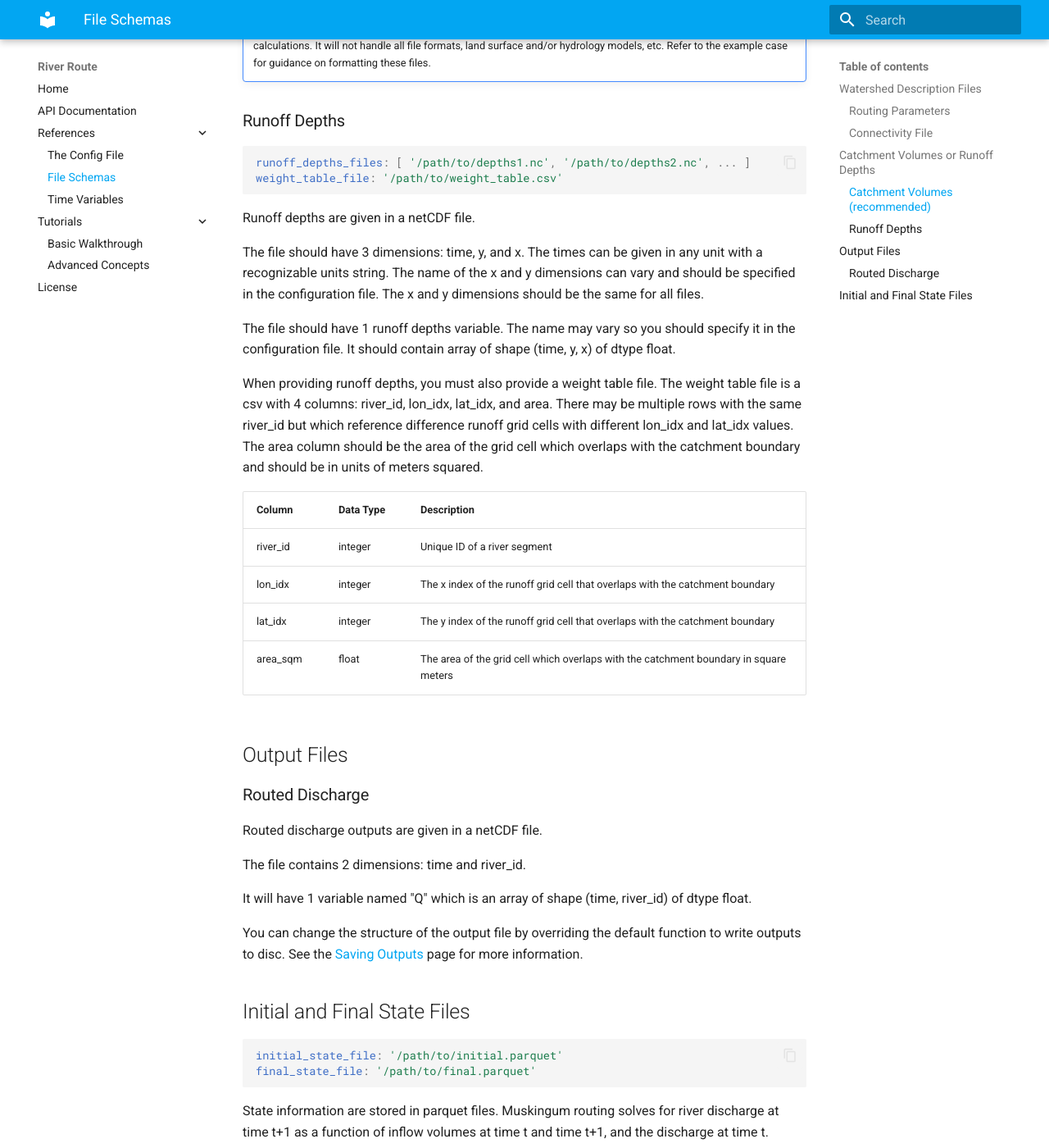
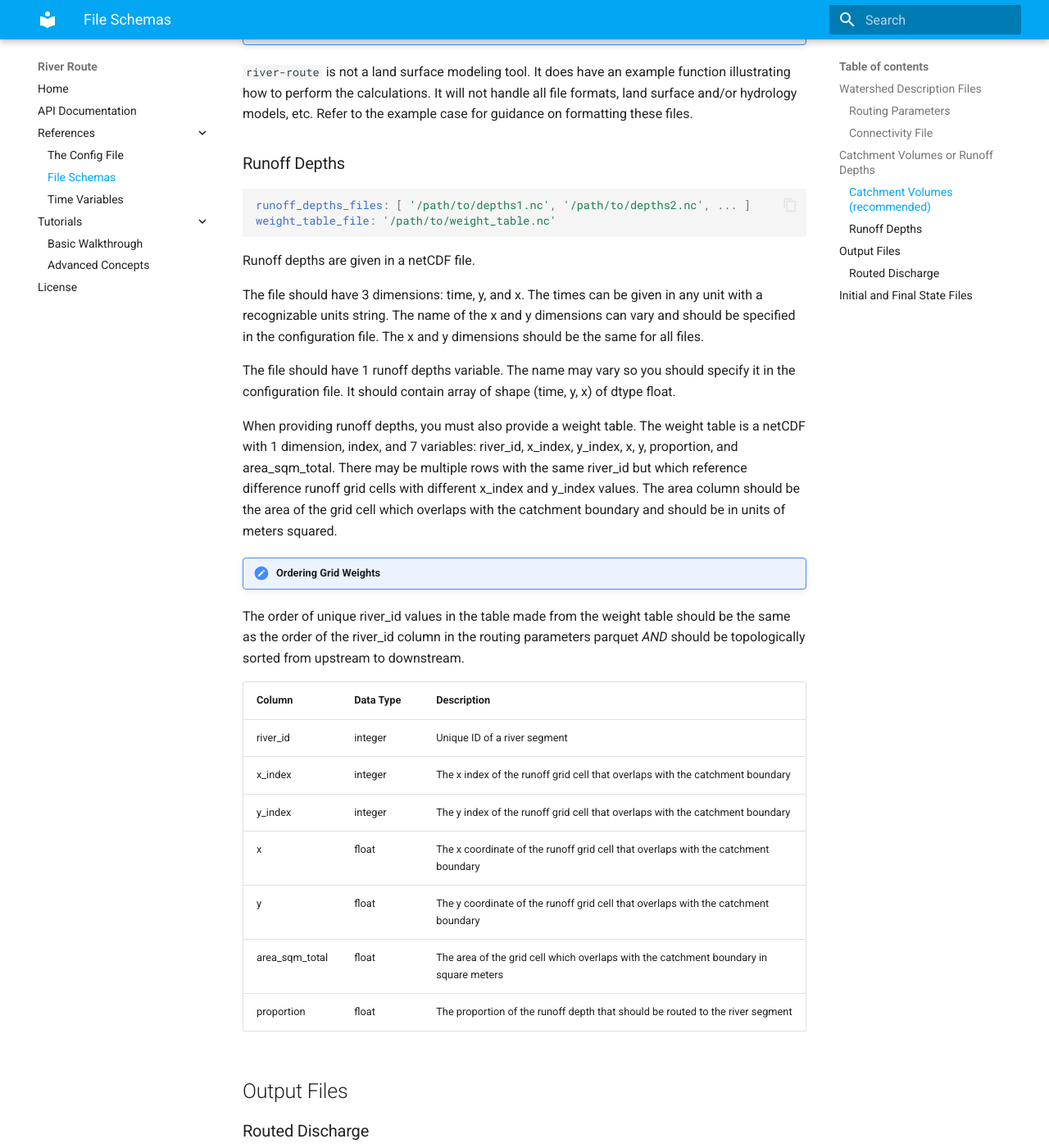
Before and after one commit to rileyhales/river-route, an MkDocs documentation site: the page built from docs/references/io-file-schema.md, in a window 1280 px wide and 1400 px high, scrolled down 2077 px. Shown: the whole window at 82% size. Built offline with MkDocs 1.6.1 and Material for MkDocs 9.7.7, drawn with Linux system fonts in a browser that asks for light colours.

Commit message:
Efficient catchment volumes (#41)

````diff
--- a/docs/references/io-file-schema.md
+++ b/docs/references/io-file-schema.md
@@ -9,11 +9,11 @@
 The routing parameters file is a parquet file. It has 3 columns and 1 row per river in the watershed. The index is
 ignored. The rows (rivers) ***must be sorted in topological order*** from upstream to downstream.
 
-| Column   | Data Type | Description                                                              |
-|----------|-----------|--------------------------------------------------------------------------|
-| river_id | integer   | Unique ID of a river segment                                             |
-| k        | float     | the k parameter of the Muskingum routing equation length / velocity      |
-| x        | float     | the x parameter of the Muskingum routing equation. x : [0, 0.5]          |
+| Column   | Data Type | Description                                                         |
+|----------|-----------|---------------------------------------------------------------------|
+| river_id | integer   | Unique ID of a river segment                                        |
+| k        | float     | the k parameter of the Muskingum routing equation length / velocity |
+| x        | float     | the x parameter of the Muskingum routing equation. x : [0, 0.5]     |
 
 ### Connectivity File
 
@@ -46,10 +46,10 @@
 2. Generate runoff depth grids and use zonal statistics to calculate catchment scale volumes.
 
 !!! warning "Runoff Depths Warning"
-    There is a wide variety of projections for the grid cells, different names of variables, various file formats, and
-    units of the runoff depths. For these reasons, you should be certain you can correctly calculate catchment volumes
-    from runoff depth grids separately before using the calculations performed by `river-route`. The routing class may
-    not correctly perform the conversions in all cases.
+There is a wide variety of projections for the grid cells, different names of variables, various file formats, and
+units of the runoff depths. For these reasons, you should be certain you can correctly calculate catchment volumes
+from runoff depth grids separately before using the calculations performed by `river-route`. The routing class may
+not correctly perform the conversions in all cases.
 
 ### Catchment Volumes (recommended)
 
@@ -66,15 +66,15 @@
 float.
 
 !!! note "Calculating Catchment Volumes"
-    `river-route` is not a land surface modeling tool. It does have an example function illustrating how to perform
-    the calculations. It will not handle all file formats, land surface and/or hydrology models, etc. Refer to the
-    example case for guidance on formatting these files.
+`river-route` is not a land surface modeling tool. It does have an example function illustrating how to perform
+the calculations. It will not handle all file formats, land surface and/or hydrology models, etc. Refer to the
+example case for guidance on formatting these files.
 
 ### Runoff Depths
 
 ```yaml
 runoff_depths_files: [ '/path/to/depths1.nc', '/path/to/depths2.nc', ... ]
-weight_table_file: '/path/to/weight_table.csv'
+weight_table_file: '/path/to/weight_table.nc'
 ```
 
 Runoff depths are given in a netCDF file.
@@ -86,18 +86,24 @@
 The file should have 1 runoff depths variable. The name may vary so you should specify it in the configuration file. It
 should contain array of shape (time, y, x) of dtype float.
 
-When providing runoff depths, you must also provide a weight table file. The weight table file is a csv with 4 columns:
-river_id, lon_idx, lat_idx, and area. There may be multiple rows with the same river_id but which reference difference
-runoff grid cells with different lon_idx and lat_idx values. The area column should be the area of the grid cell which
+When providing runoff depths, you must also provide a weight table. The weight table is a netCDF with 1 dimension, index, and 7 variables:
+river_id, x_index, y_index, x, y, proportion, and area_sqm_total. There may be multiple rows with the same river_id but which reference difference
+runoff grid cells with different x_index and y_index values. The area column should be the area of the grid cell which
 overlaps with the catchment boundary and should be in units of meters squared.
 
-| Column   | Data Type | Description                                                                           |
-|----------|-----------|---------------------------------------------------------------------------------------|
-| river_id | integer   | Unique ID of a river segment                                                          |
-| lon_idx  | integer   | The x index of the runoff grid cell that overlaps with the catchment boundary         |
-| lat_idx  | integer   | The y index of the runoff grid cell that overlaps with the catchment boundary         |
-| area_sqm | float     | The area of the grid cell which overlaps with the catchment boundary in square meters |
+!!! note "Ordering Grid Weights"
+The order of unique river_id values in the table made from the weight table should be the same as the order of the river_id column in the routing
+parameters parquet *AND* should be topologically sorted from upstream to downstream.
 
+| Column         | Data Type | Description                                                                           |
+|----------------|-----------|---------------------------------------------------------------------------------------|
+| river_id       | integer   | Unique ID of a river segment                                                          |
+| x_index        | integer   | The x index of the runoff grid cell that overlaps with the catchment boundary         |
+| y_index        | integer   | The y index of the runoff grid cell that overlaps with the catchment boundary         |
+| x              | float     | The x coordinate of the runoff grid cell that overlaps with the catchment boundary    |
+| y              | float     | The y coordinate of the runoff grid cell that overlaps with the catchment boundary    |
+| area_sqm_total | float     | The area of the grid cell which overlaps with the catchment boundary in square meters |
+| proportion     | float     | The proportion of the runoff depth that should be routed to the river segment         |
 
 ## Output Files
 
--- a/environment.yaml
+++ b/environment.yaml
@@ -3,7 +3,7 @@
   - conda-forge
   - defaults
 dependencies:
-  - python=3.12
+  - python>=3.12
   - dask
   - fastparquet
   - matplotlib
--- a/setup.py
+++ b/setup.py
@@ -33,6 +33,7 @@
         'Programming Language :: Python',
         'Programming Language :: Python :: 3',
         'Programming Language :: Python :: 3.12',
+        'Programming Language :: Python :: 3.13',
         'Topic :: Scientific/Engineering',
         'Topic :: Scientific/Engineering :: Atmospheric Science',
         'Topic :: Scientific/Engineering :: GIS',
````
Also changed, not shown: docs/tutorial/basic-tutorial.md (+7 -4 lines), 4 other files.
